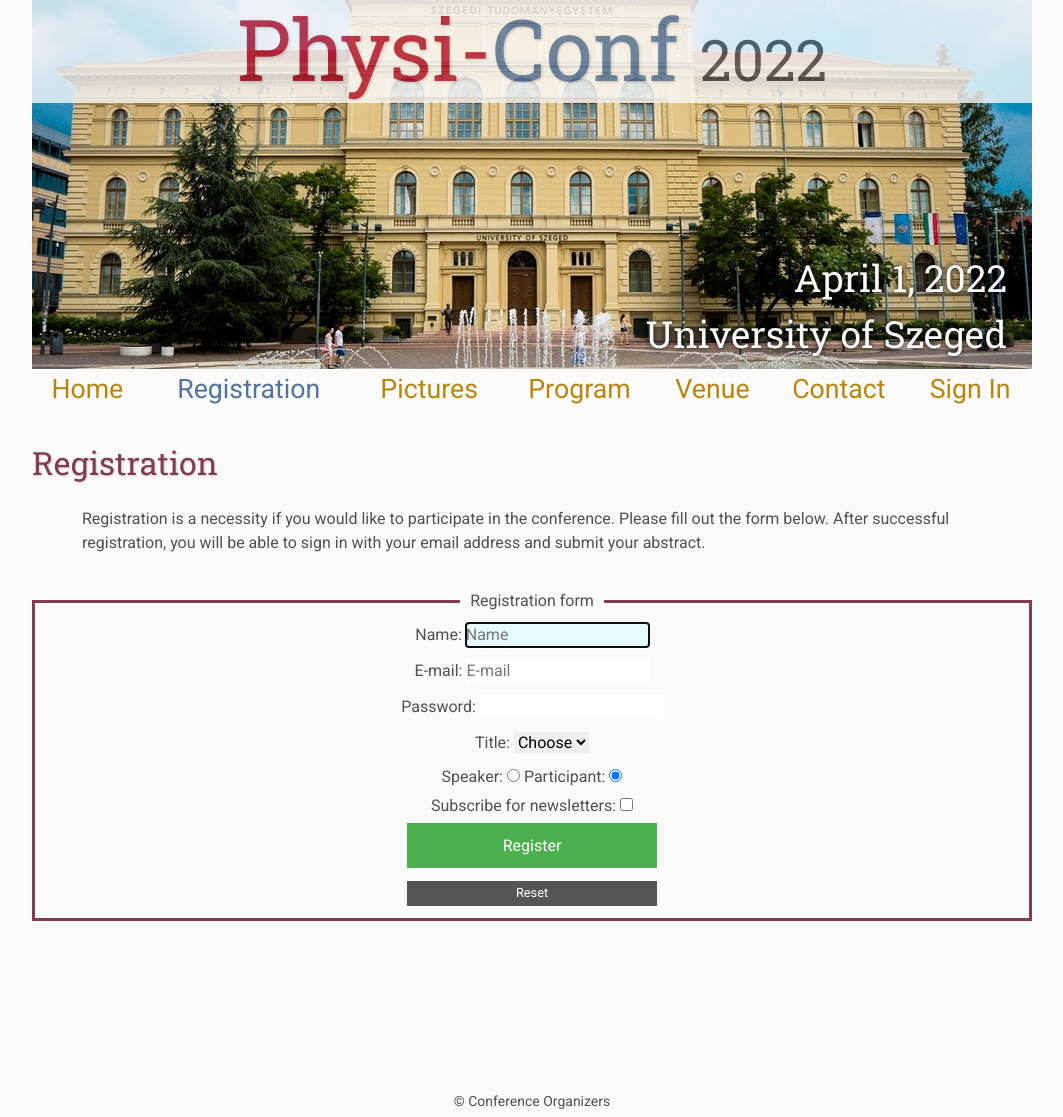
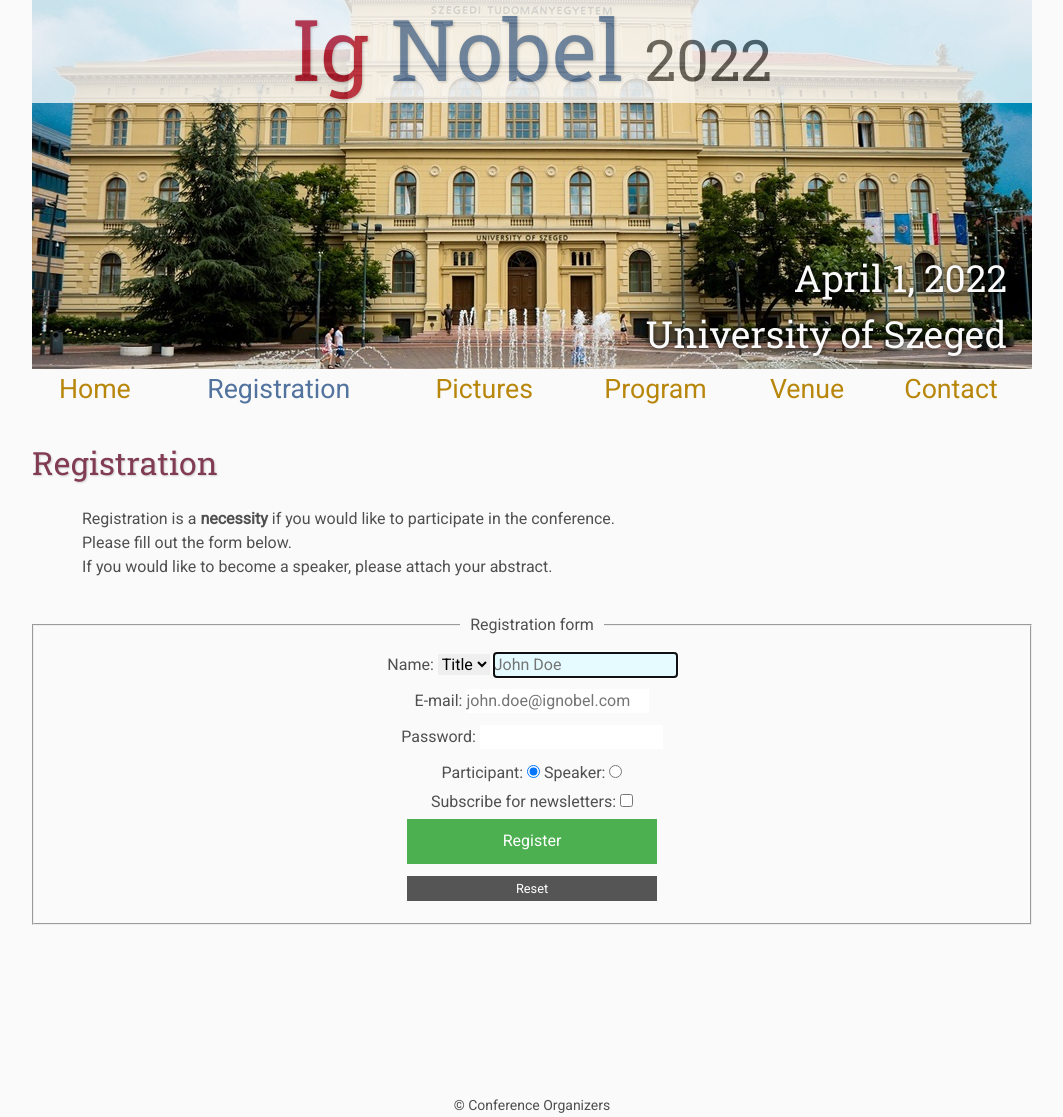
Before and after one commit to Mused21/webtervprojekt, a PHP site: page /registration.html in a window 1280 px wide. Shown: the whole page, without its empty margins (108-1171 px from the left). Run offline with PHP 8.4, Linux system fonts and the light colour scheme.

Commit message:
Homepage, registration, venue enhancements

```diff
--- a/css/form.css
+++ b/css/form.css
@@ -1,11 +1,15 @@
-
 input, select, fieldset {
-  margin-bottom: 12px; }
-
+  margin-bottom: 12px;
+}
 fieldset {
-  border: 3px solid #813c54;
+  display: block;
+  margin: auto;
   text-align: center;
-
+  padding-top: 0.35em;
+  padding-bottom: 0.625em;
+  padding-left: 0.75em;
+  padding-right: 0.75em;
+  border: 2px groove;
 }
 
 fieldset legend {
@@ -35,4 +39,9 @@
 }
 
 input:focus {
-  background-color: #E6FBFF; }
+  background-color: #E6FBFF;
+}
+
+#speaker {
+  display: none;
+}
--- a/css/main.css
+++ b/css/main.css
@@ -15,10 +15,10 @@
   background-attachment: fixed;
   color: #505050;
   text-align: left;
-    font-family: 'Roboto',sans-serif;
+  font-family: 'Roboto', sans-serif;
   font-size: 1em;
   line-height: 1.5em;
-    margin: 0px auto;
+  margin: 0 auto;
   width: 1000px;
 }
 
@@ -26,51 +26,62 @@
   color: #b8860b;
   text-decoration: none;
 }
+
 a.current {
   color: #52739e;
 }
+
 a.current:hover {
   color: #e82945;
 }
+
 a:hover {
   color: #b2132e;
 }
+
 a:active {
   color: #e82945;
 }
-h1,h2,h3,h4 {
-  clear:left;
+
+em {
+  font-weight: bold;
+}
+
+h1, h2, h3, h4 {
+  clear: left;
   color: #813c54;
-  margin: 1.5em 0em 1em 0em;
-  font-family:'Roboto Slab',serif;
+  margin: 1.5em 0 1em 0;
+  font-family: 'Roboto Slab', serif;
   text-shadow: 1px 1px 2px #d0d0d0;
 }
+
 h2 {
   font-size: 2.00em;
 }
+
 p {
   list-style: none;
   margin: 24px auto 24px auto;
-  padding: 0px;
+  padding: 0;
   width: 900px;
   text-align: left;
 }
 
 table.navigation {
   width: 1000px;
-    margin: 0px auto 24px auto;
-    float: center;
+  margin: 0 auto 24px auto;
   background-color: #fafafa;
+}
 
-}
 td {
   text-align: left;
 }
 
 .banner {
   position: relative;
-  font-family: 'Roboto Slab',serif;
+  font-family: 'Roboto Slab', serif;
 }
+
 .top {
   font-size: 5.33em;
   opacity: 0.8;
@@ -81,29 +92,33 @@
   height: 67px;
   position: absolute;
   padding: 36px 0 0 0;
-  top: 0px;
+  top: 0;
 }
+
 .bottom-right {
   font-size: 2.33em;
   color: #fafafa;
   line-height: 1.5em;
   width: auto;
   height: 100px;
-  padding: 0px 25px 25px 0px;
+  padding: 0 25px 25px 0;
   text-align: right;
   position: absolute;
-  bottom: 0px;
-  right: 0px;
-  text-shadow: 0px 0px 6px #000000;}
+  bottom: 0;
+  right: 0;
+  text-shadow: 0 0 6px #000000;
+}
 
 .title1 {
   color: #b2132e;
   text-shadow: 1px 1px 3px #c0c0c0;
 }
+
 .title2 {
   color: #52739e;
   text-shadow: 1px 1px 3px #c0c0c0;
 }
+
 .year {
   color: #505050;
   font-size: 0.67em;
@@ -113,11 +128,12 @@
 table.navigation {
   width: 1000px;
 }
+
 td.navigation {
   font-size: 1.67em;
   text-align: center;
   vertical-align: middle;
-  padding: 0px 0px 0px 0px;
+  padding: 0;
 }
 
 footer {
--- a/registration.html
+++ b/registration.html
@@ -2,21 +2,21 @@
 <html lang='en'>
 
 <head>
-    <link rel="stylesheet" type="text/css" media="all" href="css/main.css"/>
-    <link rel="stylesheet" type="text/css" media="all" href="css/form.css"/>
-    <title>Konferencia</title>
-		<link rel = "icon" href="media/icon.png"/>
-    <meta name="author" content="Imre Norbert, Bengery Zsolt"/>
-    <meta name="description" content="Physi-Conf Conference 2022 Official Website"/>
-    <meta name="keywords" content="SZTE, Webtervezés"/>
-    <meta charset="UTF-8"/>
+  <link rel="stylesheet" type="text/css" media="all" href="css/main.css" />
+  <link rel="stylesheet" type="text/css" media="all" href="css/form.css" />
+  <title>Conference</title>
+  <link rel="icon" href="media/icon.png" />
+  <meta name="author" content="Imre Norbert, Bengery Zsolt" />
+  <meta name="description" content="Ig Nobel Conference 2022 Official Website" />
+  <meta name="keywords" content="SZTE, Webtervezés" />
+  <meta charset="UTF-8" />
 </head>
 
 <body>
   <div class="banner">
-        <img src="media/banner.jpg" alt="konferencia banner">
+    <img src="media/banner.jpg" alt="conference banner">
     <div class="top">
-            <span class="title1">Physi-</span><span class="title2">Conf</span> <span class="year">2022</span>
+      <span class="title1">Ig </span><span class="title2">Nobel</span> <span class="year">2022</span>
     </div>
     <div class="bottom-right">
       April 1, 2022 <br> University of Szeged
@@ -43,48 +43,52 @@
       <td class="navigation">
         <a title="Conference Flyer" href="flyer.html">Contact</a>
       </td>
-          <td class="navigation">
-              <a title="Signing In" href="login.html">Sign In</a>
-          </td>
     </tr>
   </table>
 
+  <h2>Registration</h2>
+  <p>Registration is a <em>necessity</em> if you would like to participate in the conference.<br />
+    Please fill out the form below.<br />
+    If you would like to become a speaker, please attach your abstract.
+  </p>
 
-<h2>Registration</h2>
-  <p>Registration is a <em>necessity</em> if you would like to participate in the conference. Please fill out the form below.
-  After successful registration, you will be able to sign in with your email address and submit your abstract.</p>
   <div>
     <form action="" method="POST" enctype="application/x-www-form-urlencoded" autocomplete="on">
       <fieldset>
         <legend>Registration form</legend>
 
-    <label>Name: <input type="text" name="name" value="" placeholder="Name" maxlength="50" autofocus tabindex="1" /></label> <br/>
-    <label>E-mail: <input type="email" name="email" value="" placeholder="E-mail" tabindex="2" /></label> <br/>
-
-    <label for="pwid">Password: </label>
-    <input type="password" name="pw" id="pwid" value="" required  tabindex="3"/> <br/>
-
-    <label for="Title">Title: </label>
+        <label for="Title">Name: </label>
         <select name="Title" tabindex="4">
-      <option selected disabled>Choose</option>
+          <option selected disabled>Title</option>
           <option value="Mr.">Mr.</option>
           <option value="Ms.">Ms.</option>
           <option value="Dr.">Dr.</option>
           <option value="Prof.">Prof</option>
-    </select> <br/>
+        </select>
+        <label></label><input type="text" name="name" value="" placeholder="John Doe" maxlength="50" autofocus tabindex="1" /></label> <br />
+        <label>E-mail: <input type="email" name="email" value="" placeholder="john.doe@ignobel.com" tabindex="2" /></label> <br />
+        <label for="pwid">Password: </label>
+        <input type="password" name="pw" id="pwid" value="" required tabindex="3" /> <br />
 
-    <label for="radio1id1">Speaker: </label>
-    <input type="radio" id="radio1id1" name="radio1" value="1" tabindex="5"/>
-    <label for="radio1id2">Participant: </label>
-    <input type="radio" id="radio1id2" name="radio1" value="2" checked/>
+        <label for="choice_participant">Participant: </label>
+        <input type="radio" id="choice_participant" name="choice" value="participant" checked />
+        <label for="choice_speaker">Speaker: </label>
+        <input type="radio" id="choice_speaker" name="choice" value="speaker" tabindex="5" />
 
-    <br/>
+        <div id="speaker">
+          <label>Title:<br /><input type="text" name="presentation_title" maxlength="255" </label></label>
+          <br />
+          <label>Abstract: <br /><textarea rows="15" cols="50"></textarea></label>
+        </div>
+
+        <br />
+
         <label for="checkbox1">Subscribe for newsletters: </label>
-    <input type="checkbox" id="checkbox1" name="treasure" value="vodka"  tabindex="6"/> <br/>
+        <input type="checkbox" id="checkbox1" name="treasure" value="vodka" tabindex="6" /> <br />
 
-    <input type="submit" value="Register"  tabindex="7" />
-    <br/>
-    <input type="reset" value="Reset"  tabindex="8" />
+        <input type="submit" value="Register" tabindex="7" />
+        <br />
+        <input type="reset" value="Reset" tabindex="8" />
 
       </fieldset>
     </form>
@@ -95,4 +99,21 @@
   </footer>
 
 </body>
+
+<script>
+  const isSpeaker = document.querySelector('#choice_speaker');
+  const isParticipant = document.querySelector('#choice_participant');
+
+  isSpeaker.addEventListener('change', speakerCheck);
+  isParticipant.addEventListener('change', speakerCheck);
+
+  function speakerCheck() {
+    if (document.getElementById("choice_speaker").checked) {
+      document.getElementById("speaker").style.display = "block";
+    } else {
+      document.getElementById("speaker").style.display = "none";
+    }
+  }
+</script>
+
 </html>
```
Also changed, not shown: index.html (+12 -14 lines), venue.html (+15 -17 lines). Lines whose indentation alone changed are shown as unchanged.
